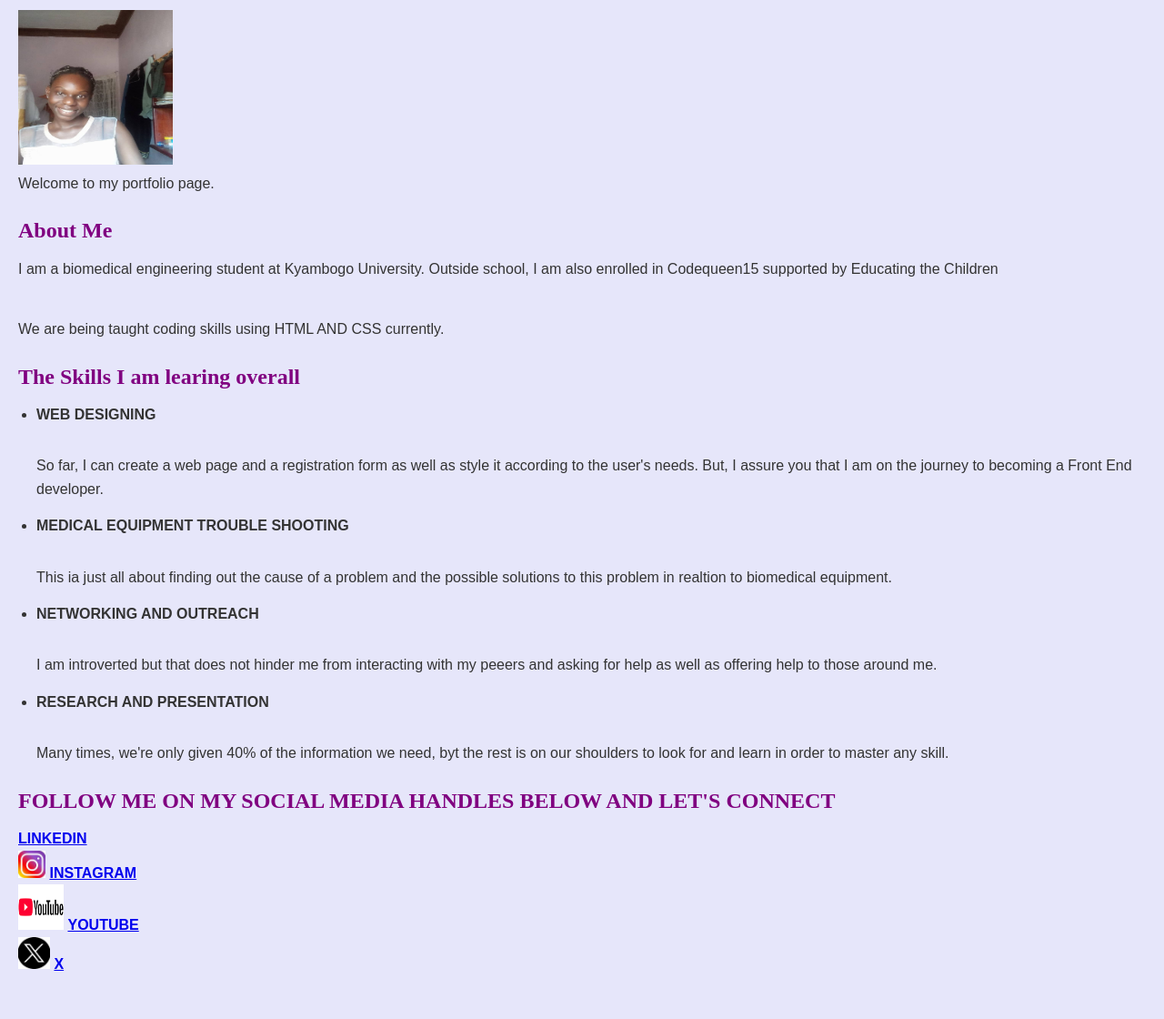
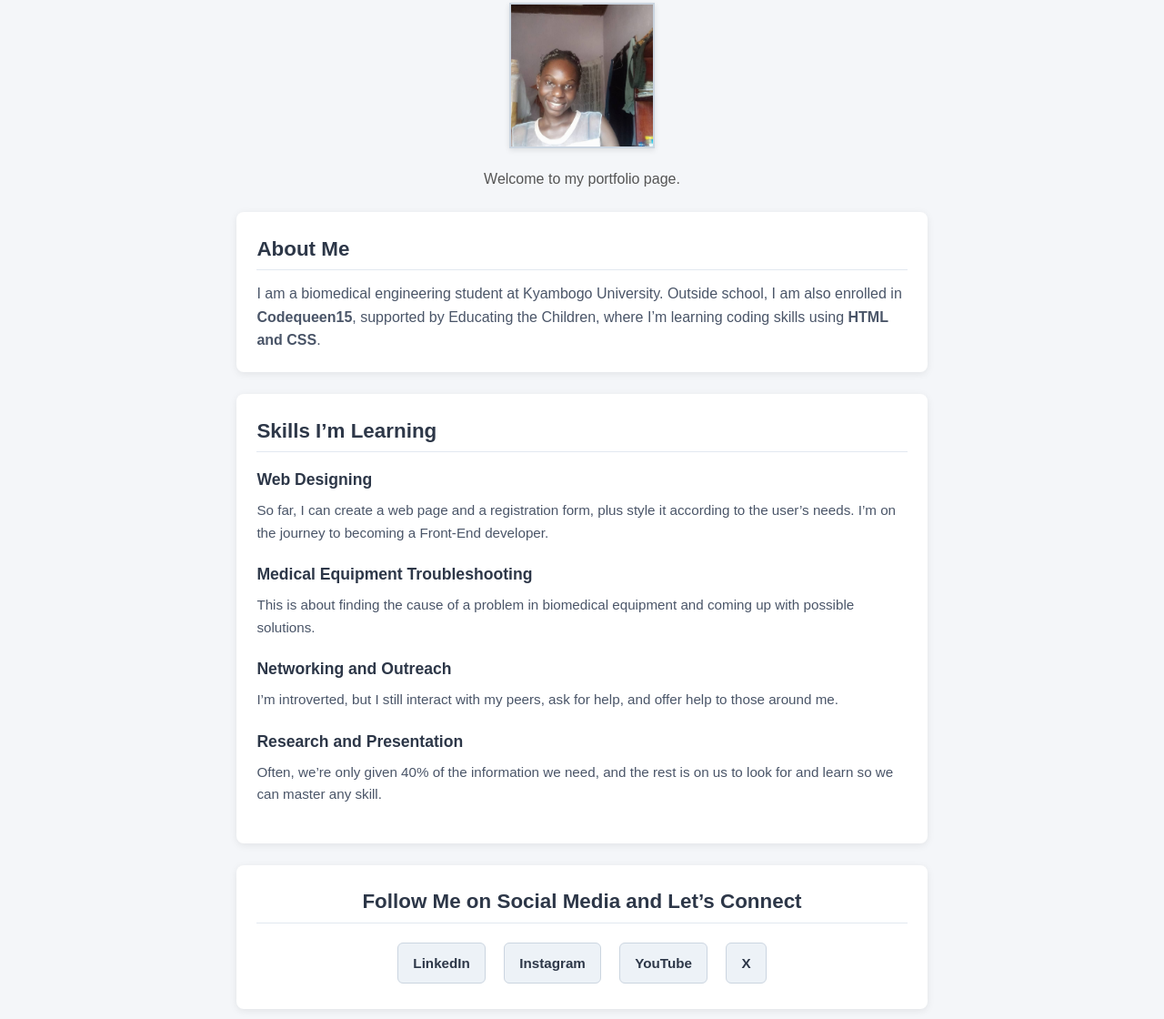
Before and after one commit to Akello131/AKELLO-ESTHER-OKALANY, a plain HTML site: page portfolio.html in a window 1280 px wide. Shown: the part 80-1200 px from the top of the page at 91% size. Before the commit the page ends 1172 px from the top, so only its background shows below. Drawn offline with Linux system fonts and the light colour scheme.

Commit message:
Portfolio

```diff
--- a/portfolio.html
+++ b/portfolio.html
@@ -2,36 +2,70 @@
 <html lang="en">
 <head>
   <meta charset="UTF-8">
-  <title>My Portfolio</title>
+  <title>Esther Akello – Portfolio</title>
   <link rel="stylesheet" href="style.css">
 </head>
 <body>
-  <h1>Akello Esther’s Portfolio</h1>
-  <img src="images/WhatsApp Image 2026-02-15 at 5.24.35 PM.jpeg"height="170"width="170" alt="">
-  <p>Welcome to my portfolio page.</p>
-  <h2>About Me</h2>
-  <p>I am a biomedical engineering student at Kyambogo University. Outside school, I am also enrolled in Codequeen15 supported by Educating the Children</p><br>
-  <p>We are being taught coding skills using HTML AND CSS currently.</p>
-  <h2> The Skills I am learing overall</h2>
-  <ul>
-    <li><b>WEB DESIGNING</b></li><br>
-    <p>So far, I can create a web page and a registration form as well as style it according to the user's needs. But, I assure you that I am on the journey to becoming a Front End developer.</p>
-    <li><b>MEDICAL EQUIPMENT TROUBLE SHOOTING</b></li><br>
-    <p>This ia just all about finding out the cause of a problem and the possible solutions to this problem in realtion to biomedical equipment.</p>
-    <li><b>NETWORKING AND OUTREACH</b></li><br>
-    <p>I am introverted but that does not hinder me from interacting with my peeers and asking for help as well as offering help to those around me.</p>
-   <li><b>RESEARCH AND PRESENTATION</b></li><br>
-   <p>Many times, we're only given 40% of the information we need, byt the rest is on our shoulders to look for and learn in order to master any skill.</p>
-  </ul>
+  <header class="hero">
+    <h1>Akello Esther’s Portfolio</h1>
+    <img src="images/WhatsApp Image 2026-02-15 at 5.24.35 PM.jpeg" alt="Esther Akello" class="profile-img">
+    <p>Welcome to my portfolio page.</p>
+  </header>
 
-<h2>FOLLOW ME ON MY SOCIAL MEDIA HANDLES BELOW AND LET'S <b>CONNECT</b></h2>
-<a href="https://www.linkedin.com/in/esther-akello-74036a37b/"><b>LINKEDIN</b></a><br>
-<img src="images/43.webp"height="30px"width="30px" alt="">
-         <a href="https://www.instagram.com/akello640/"><b>INSTAGRAM</b></a><br>
-<img src="images/im5.png"height="50px"width="50" alt="">
-<a href="https://www.youtube.com/@EstherAkello-d6m"><b>YOUTUBE</b></a><br>
-<img src="images/OIP.jpg"height="35px"width="35px" alt="">
-<a href="https://x.com/AkelloEsther13"><b>X</b></a>
+  <section class="about">
+    <h2>About Me</h2>
+    <p>
+      I am a biomedical engineering student at Kyambogo University.
+      Outside school, I am also enrolled in <strong>Codequeen15</strong>,
+      supported by Educating the Children, where I’m learning coding skills using
+      <strong>HTML and CSS</strong>.
+    </p>
+  </section>
 
+  <section class="skills">
+    <h2>Skills I’m Learning</h2>
+    <ul>
+      <li><strong>Web Designing</strong></li>
+      <p>
+        So far, I can create a web page and a registration form, plus style it according to the user’s needs.
+        I’m on the journey to becoming a Front‑End developer.
+      </p>
+
+      <li><strong>Medical Equipment Troubleshooting</strong></li>
+      <p>
+        This is about finding the cause of a problem in biomedical equipment
+        and coming up with possible solutions.
+      </p>
+
+      <li><strong>Networking and Outreach</strong></li>
+      <p>
+        I’m introverted, but I still interact with my peers, ask for help, and offer help to those around me.
+      </p>
+
+      <li><strong>Research and Presentation</strong></li>
+      <p>
+        Often, we’re only given 40% of the information we need, and the rest is on us to look for and learn
+        so we can master any skill.
+      </p>
+    </ul>
+  </section>
+
+  <section class="connect">
+    <h2>Follow Me on Social Media and Let’s Connect</h2>
+    <div class="social-links">
+      <a href="https://www.linkedin.com/in/esther-akello-74036a37b/" class="social-link">
+        <span>LinkedIn</span>
+      </a>
+      <a href="https://www.instagram.com/akello640/" class="social-link">
+        <span>Instagram</span>
+      </a>
+      <a href="https://www.youtube.com/@EstherAkello-d6m" class="social-link">
+        <span>YouTube</span>
+      </a>
+      <a href="https://x.com/AkelloEsther13" class="social-link">
+        <span>X</span>
+      </a>
+    </div>
+  </section>
 </body>
 </html>
--- a/style.css
+++ b/style.css
@@ -1,62 +1,113 @@
-/* Reset default browser styles */
+/* Reset and base styles */
 * {
   margin: 0;
   padding: 0;
   box-sizing: border-box;
 }
 
-/* Page background and general text */
 body {
-  background-color: #e6e6fa; /* light lavender shade */
-  font-family: Arial, sans-serif; /* fallback font */
+  font-family: Arial, Helvetica, sans-serif;
+  line-height: 1.6;
   color: #333;
-  line-height: 1.6;
-  padding: 20px;
+  background-color: #f4f6f9;
+  padding: 1.5rem;
 }
 
-/* Main heading styled with Algerian font */
-h1 {
-  font-family: Algerian, serif; /* Algerian font with serif fallback */
-  color: #4b0082; /* deep purple */
+/* Header / hero */
+.hero {
   text-align: center;
-  margin-bottom: 20px;
+  margin-bottom: 1.5rem;
 }
 
-/* Section headings also in Algerian */
-h2 {
-  font-family: Algerian, serif;
-  color: #800080; /* purple */
-  margin-top: 20px;
-  margin-bottom: 10px;
+.hero h1 {
+  font-size: 2rem;
+  color: #1a365d;
+  margin-bottom: 0.5rem;
 }
 
-/* Paragraphs */
-p {
-  margin-bottom: 15px;
+/* Simple rectangular image */
+.profile-img {
+  width: 160px;
+  height: 160px;
+  object-fit: cover;
+  border: 2px solid #cbd5e0;
+  border-radius: 0;    /* No rounded corners */
+  box-shadow: 0 2px 6px rgba(0, 0, 0, 0.1);
 }
 
-/* Lists */
-ul, ol {
-  margin-left: 20px;
-  margin-bottom: 15px;
+.hero p {
+  margin-top: 0.8rem;
+  color: #555;
 }
 
-li {
-  margin-bottom: 5px;
+/* Section cards */
+section {
+  max-width: 760px;
+  margin: 1.5rem auto;
+  padding: 1.4rem;
+  background-color: white;
+  border-radius: 8px;
+  box-shadow: 0 2px 8px rgba(0, 0, 0, 0.08);
 }
 
-/* Contact section */
-.contact {
-  background-color: #f3e5f5; /* very light purple */
-  padding: 15px;
-  border-radius: 8px;
-  margin-top: 20px;
+/* Titles */
+h2 {
+  font-size: 1.4rem;
+  color: #2d3748;
+  margin-bottom: 0.8rem;
+  border-bottom: 1px solid #e2e8f0;
+  padding-bottom: 0.3rem;
 }
 
-/* Footer */
-footer {
+/* About */
+.about p {
+  font-size: 1rem;
+  color: #4a5568;
+}
+
+/* Skills */
+.skills ul {
+  list-style-type: none;
+}
+
+.skills li {
+  font-size: 1.1rem;
+  font-weight: bold;
+  margin-top: 1rem;
+  color: #2d3748;
+}
+
+.skills p {
+  margin: 0.5rem 0 1.2rem 0;
+  color: #4a5568;
+  font-size: 0.95rem;
+}
+
+/* Social links */
+.connect h2 {
   text-align: center;
-  margin-top: 30px;
-  font-size: 0.9em;
-  color: #555;
 }
+
+.social-links {
+  margin-top: 1rem;
+  text-align: center;
+}
+
+.social-link {
+  display: inline-block;
+  margin: 0.3rem 0.5rem;
+  padding: 0.6rem 1rem;
+  font-size: 0.95rem;
+  font-weight: bold;
+  color: #2d3748;
+  background-color: #edf2f7;
+  border: 1px solid #cbd5e0;
+  border-radius: 6px;
+  text-decoration: none;
+  transition: all 0.2s ease;
+}
+
+.social-link:hover {
+  background-color: #4a5568;
+  color: white;
+}
```
Also changed, not shown: 2 other files.
